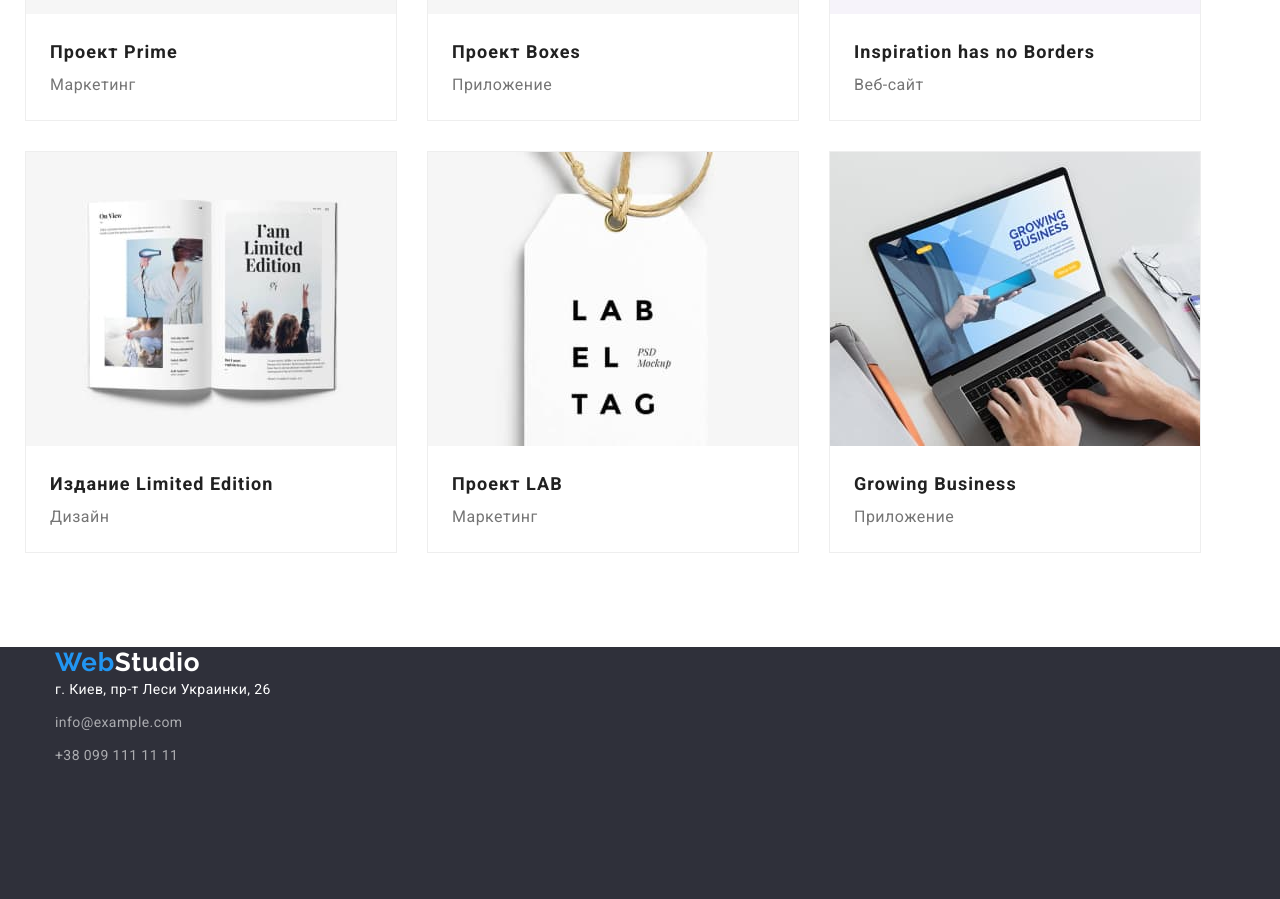
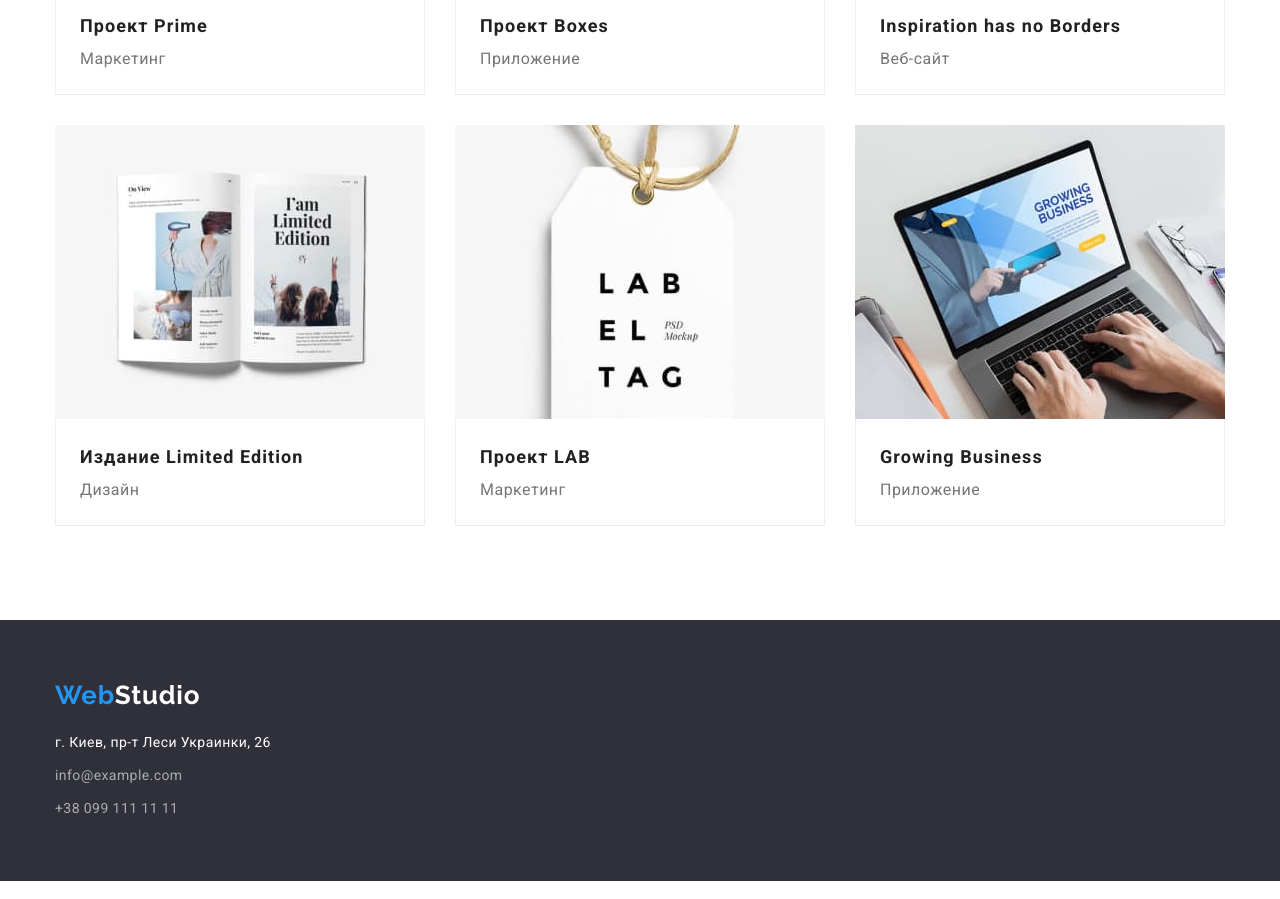
Before and after one commit to Daniil6996/goit-markup-hw-03, a plain HTML site: page portfolio.html in a window 1280 px wide. Shown: the part 1000-1899 px from the top of the page. Drawn offline with nearby package versions, Linux system fonts and the light colour scheme.

Commit message:
corrected css

```diff
--- a/css/styles.css
+++ b/css/styles.css
@@ -136,6 +136,7 @@ span {
 .section-hero {
   background-color: #2f303a;
   height: 600px;
+  padding-top: 200px;
 }
 .hero {
   text-align: center;
@@ -151,7 +152,6 @@ span {
   color: #ffffff;
   left: 0px;
   top: 80px;
-  padding-top: 200px;
   margin-bottom: 30px;
 }
 
@@ -230,6 +230,7 @@ span {
   font-size: 36px;
   line-height: 1.16;
   color: #212121;
+  text-align: center;
 }
 
 /* EMPLOYEES ----------------------------*/
@@ -276,9 +277,10 @@ span {
 /* END EMPLOYEES ---------------------------*/
 
 /* FOOTER */
-.footer-section {
+.footer {
   background-color: #2f303a;
-  height: 252px;
+  padding-top: 60px;
+  padding-bottom: 60px;
 }
 
 .footer-logo {
@@ -287,10 +289,12 @@ span {
   line-height: 1.19;
   letter-spacing: 0.03em;
   color: #ffffff;
+  margin-bottom: 20px;
 }
 
 .geolocation {
   margin-bottom: 9px;
+  margin-top: 20px;
 }
 
 .footer-link-mailto {
@@ -326,6 +330,10 @@ span {
   display: none;
 }
 
+.gallery {
+  padding-top: 94px;
+}
+
 .header-border {
   border: 1px solid #ececec;
 }
@@ -339,6 +347,9 @@ span {
   letter-spacing: 0.03em;
   background: #f5f4fa;
   cursor: pointer;
+  border: 0px;
+  padding: 6px 22px;
+  /* margin-bottom: 50px; */
 }
 
 .main-button-list:not(:last-child) {
@@ -352,7 +363,6 @@ span {
 
 .button-list {
   display: flex;
-  padding-top: 94px;
   justify-content: center;
 }
 
@@ -372,13 +382,15 @@ span {
 .portfolio-content-wrapper {
   background-color: #fff;
   padding: 20px 24px;
+  border: 1px solid #eeeeee;
+  border-top: none;
 }
 
 .portfolio {
   display: flex;
   flex-wrap: wrap;
-  margin-left: -60px;
-  margin-top: 50px;
+  margin-left: -30px;
+  margin-top: -30px;
   margin-bottom: 94px;
 }
 
@@ -386,6 +398,8 @@ span {
   flex-basis: calc((100% - 120px) / 4);
   margin-left: 30px;
   margin-top: 30px;
-  border: 1px solid #eeeeee;
   box-sizing: border-box;
 }
+.photo-cards {
+  margin-top: 50px;
+}
--- a/portfolio.html
+++ b/portfolio.html
@@ -50,7 +50,7 @@
       </div>
     </header>
     <main class="main">
-      <section>
+      <section class="gallery">
         <div class="container">
           <h1 class="hidden">Наши работы</h1>
           <ul class="button-list">
@@ -70,6 +70,7 @@
               <button type="button" class="main-button">Маркетинг</button>
             </li>
           </ul>
+          <div class="photo-cards">
             <ul class="portfolio">
               <li class="portfolio-card">
                 <img
@@ -91,7 +92,9 @@
                   class="portfolio-img"
                 />
                 <div class="portfolio-content-wrapper">
-                <h2 class="portfolio-list">Постер New Orlean vs Golden Star</h2>
+                  <h2 class="portfolio-list">
+                    Постер New Orlean vs Golden Star
+                  </h2>
                   <p class="portfolio-description">Дизайн</p>
                 </div>
               </li>
@@ -181,10 +184,10 @@
               </li>
             </ul>
           </div>
+        </div>
       </section>
     </main>
     <footer class="footer">
-      <section class="footer-section">
       <div class="footer-container container">
         <a href="" class="footer-logo"><span>Web</span>Studio</a>
         <address>
@@ -210,7 +213,6 @@
           </ul>
         </address>
       </div>
-      </section>
     </footer>
   </body>
 </html>
```
Also changed, not shown: index.html (+0 -2 lines). Lines whose indentation alone changed are shown as unchanged.
